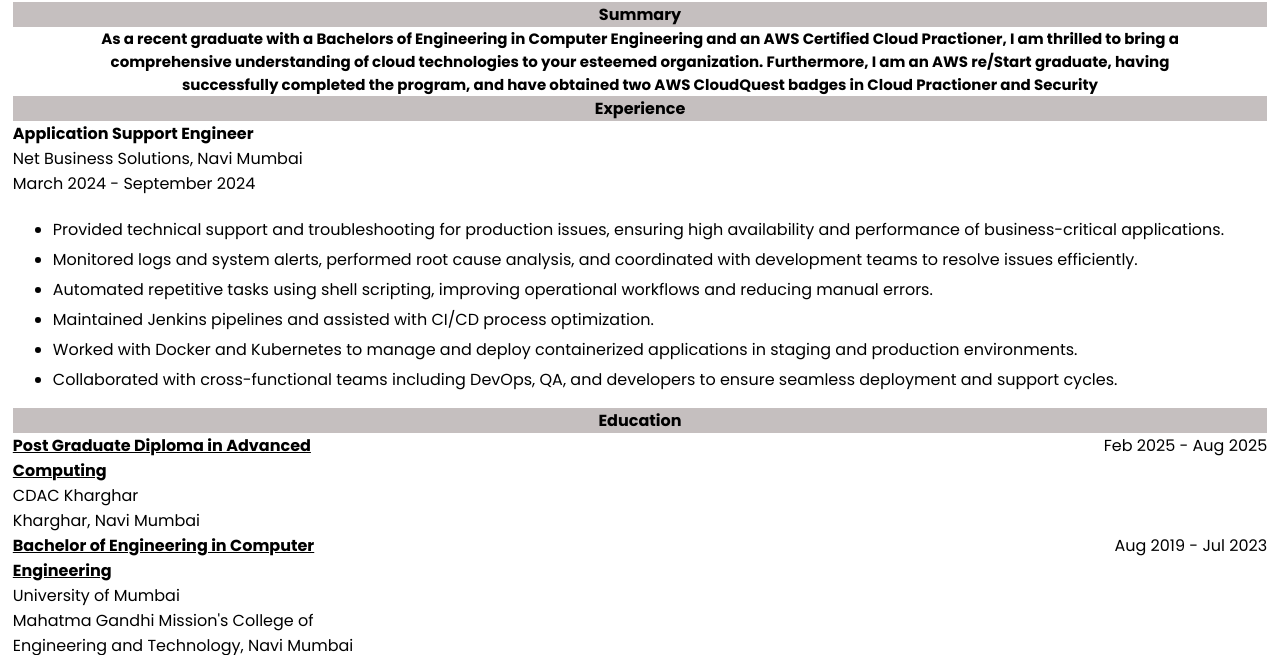
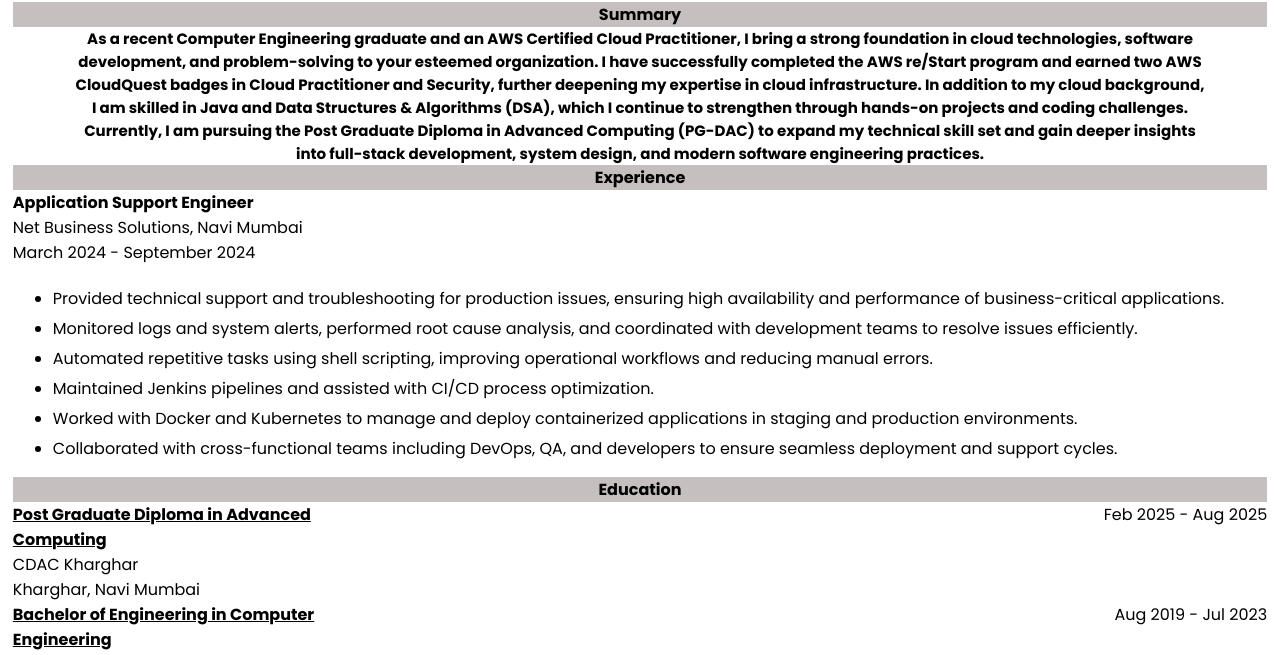
Before and after one commit to VinitPatil01/Resume, a plain HTML site: page index.html in a window 1280 px wide. Shown: the part 136-791 px from the top of the page. Drawn offline with Linux system fonts and the light colour scheme.

Commit message:
Update index.html

```diff
--- a/index.html
+++ b/index.html
@@ -76,9 +76,12 @@
     </div>
     <div class="Summary"><Strong>Summary</Strong></div>
     <div class="short_intro">
-        As a recent graduate with a Bachelors of Engineering in Computer Engineering and an AWS Certified Cloud Practioner, I am thrilled to
-bring a comprehensive understanding of cloud technologies to your esteemed organization. Furthermore, I am an AWS re/Start graduate,
-having successfully completed the program, and have obtained two AWS CloudQuest badges in Cloud Practioner and Security
+        <p>
+            As a recent Computer Engineering graduate and an AWS Certified Cloud Practitioner, I bring a strong foundation in cloud technologies, software development, and problem-solving to your esteemed organization.
+            I have successfully completed the AWS re/Start program and earned two AWS CloudQuest badges in Cloud Practitioner and Security, further deepening my expertise in cloud infrastructure.
+            In addition to my cloud background, I am skilled in Java and Data Structures & Algorithms (DSA), which I continue to strengthen through hands-on projects and coding challenges. Currently,
+            I am pursuing the Post Graduate Diploma in Advanced Computing (PG-DAC) to expand my technical skill set and gain deeper insights into full-stack development, system design, and modern software engineering practices.
+        </p>
     </div>
     <div class="Summary">
         <strong>Experience</strong>
@@ -207,10 +210,10 @@ having successfully completed the program, and have obtained two AWS CloudQuest
     </div>
     <div>
 
-        <p><strong>Languages:</strong> Python, Django, SQL, JavaScript</p>
+        <p><strong>Languages:</strong> Java, Python, SQL, JavaScript</p>
         <p><strong>Cloud and DevOps:</strong> AWS, Jenkins, Docker, Kubernetes, Ansible, Prometheus Grafana</p>
         <p><strong>Dev Tools:</strong> Git and GitHub, VS Code</p>
-        <p><strong>Computer Essentials:</strong> Data Structures and Algorithm, Computer Networking, Operating System, Linux Administration, DBMS</p>
+        <p><strong>Computer Essentials:</strong> Data Structures and Algorithm, Computer Networking, Operating System, Linux Administration, RDBMS</p>
 
     </div>
 
```
